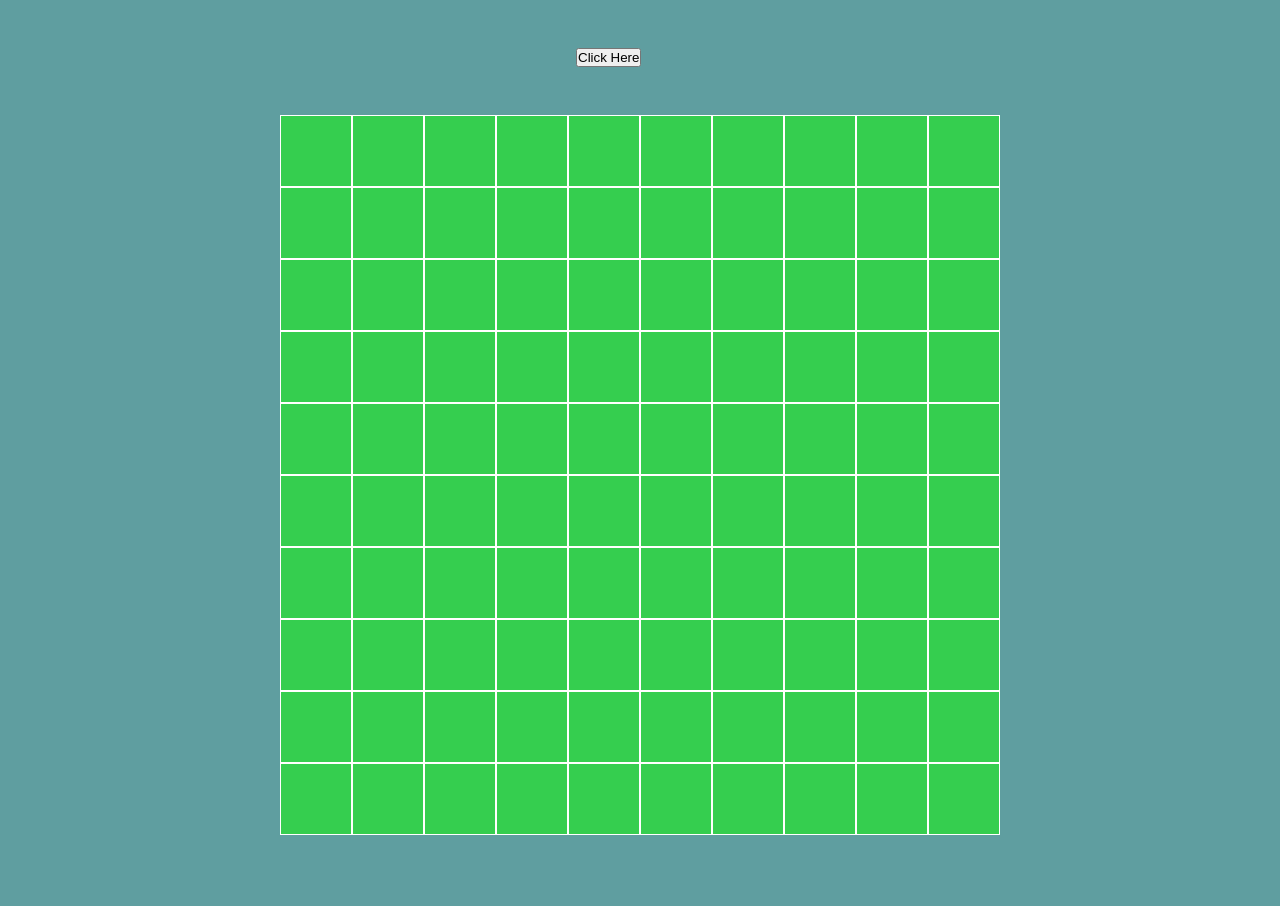
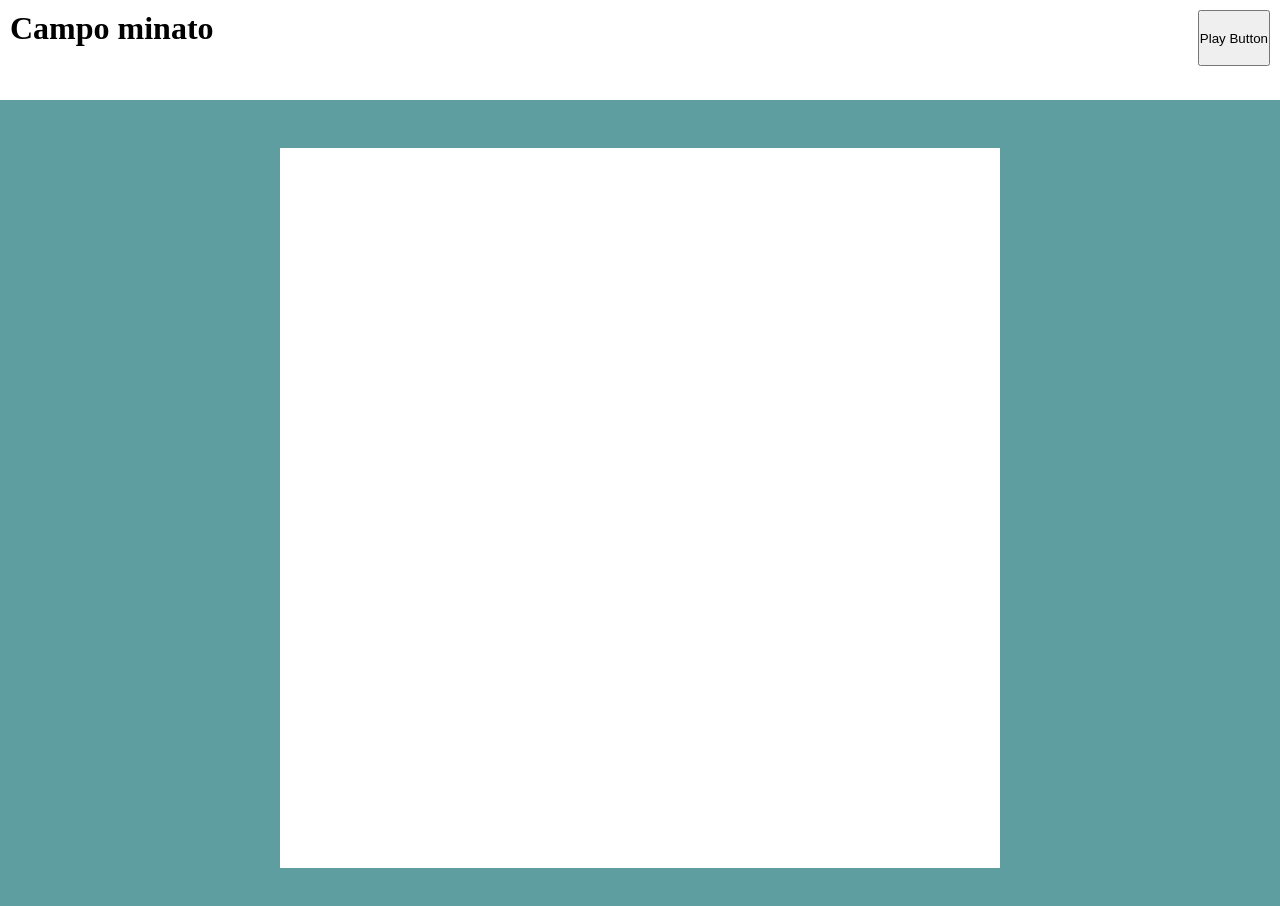
Before and after one commit to N1colas7/js-campominato-grid, a plain HTML site: page index.html in a window 1280 px wide. Before the commit the page ends 883 px from the top, so only its background shows below. Drawn offline with Linux system fonts and the light colour scheme.

Commit message:
add function to button and restyled html

```diff
--- a/css/style.css
+++ b/css/style.css
@@ -8,13 +8,22 @@ body{
     background-color: cadetblue;
 }
 
-.contain-button{
-    margin: 3rem auto;
+header{
     width: 100%;
+    height: 100px;
+    display: flex;
+    justify-content: space-between;
+    padding: 10px;
+    background-color: white;
 }
 
-.button{
-    margin-left: 45%;
+.contain-header{
+    height: 100%;
+    display: flex;
+}
+
+.play{
+    height: 70%;
 }
 
 .container{
--- a/index.html
+++ b/index.html
@@ -8,10 +8,15 @@
     <title>Campominato</title>
 </head>
 <body>
-    <div class="contain-button">
-    <button class="button">Click Here</button>
+    <header>
+    <div class="contain-header">
+        <h1>Campo minato</h1>
     </div>
-    <div class="container">
+    <div class="contain-header">
+    <button class="play" id="play">Play Button</button>
+    </div>
+    </header>
+    <div class="container" id="container">
         <div class="grid" id="grid">
 
         </div>
--- a/js/script.js
+++ b/js/script.js
@@ -9,15 +9,17 @@ function createGridSquare()
 
 let grid = document.getElementById('grid');
 
-for (let i=0; i<100; i++) {
-    const currentSquare = createGridSquare() ;
+let button_first = document.getElementById('play')
+button_first.addEventListener('click',function () {
 
-    currentSquare.addEventListener('click',function () {
+    for (let i = 1; i <= 100; i++) {
+        let containerSquare = document.getElementById('container')
+        let currentSquare = createGridSquare();
+
+        currentSquare.addEventListener('click',function () {
         this.classList.add('clicked');
     })
 
-
-
-
-    grid.appendChild(currentSquare);
-}
+        grid.appendChild(currentSquare);
+    }
+})
```
